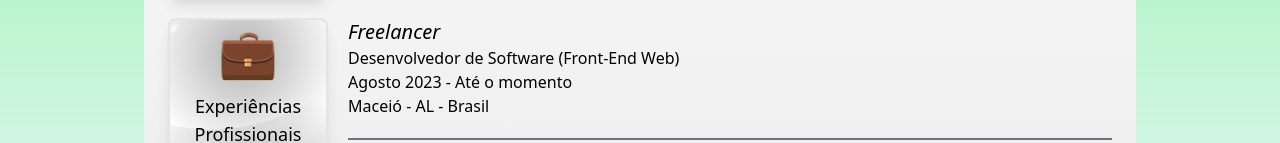
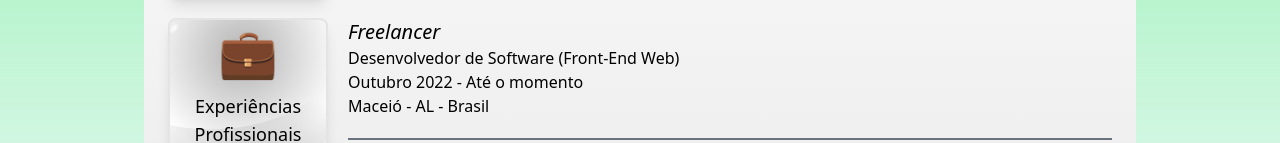
Before and after one commit to EdiJunior88/Portfolio_v2, a Vue app in the folder portfolio/: page /habilidades in a window 1280 px wide. Shown: the part 657-800 px from the top of the page. Built offline with nearby package versions, Linux system fonts and the light colour scheme; what @splidejs/vue-splide would draw is missing.

Commit message:
- Pequenas correções em habilidades

```diff
--- a/portfolio/src/page/HabilityPage.vue
+++ b/portfolio/src/page/HabilityPage.vue
@@ -50,7 +50,7 @@ const themeStore: InterfaceThemeStore = useThemeStore()
         <div class="w-full flex flex-col justify-between">
           <p class="font-medium text-xl italic">Freelancer</p>
           <p>Desenvolvedor de Software (Front-End Web)</p>
-          <p>Agosto 2023 - Até o momento</p>
+          <p>Outubro 2022 - Até o momento</p>
           <p>Maceió - AL - Brasil</p>
           <span class="border border-solid border-gray-500 my-5"></span>
           <p class="font-medium text-xl italic">Hiperlink - Hub de Soluções</p>
@@ -131,7 +131,7 @@ const themeStore: InterfaceThemeStore = useThemeStore()
         <div class="w-full flex flex-col justify-between">
           <p class="font-medium text-xl italic">Freelancer</p>
           <p>Desenvolvedor de Software (Front-End Web)</p>
-          <p>Agosto 2023 - Até o momento</p>
+          <p>Outubro 2022 - Até o momento</p>
           <p>Maceió - AL - Brasil</p>
           <span class="border border-solid border-gray-500 my-5"></span>
           <p class="font-medium text-xl italic">Hiperlink - Hub de Soluções</p>
```
